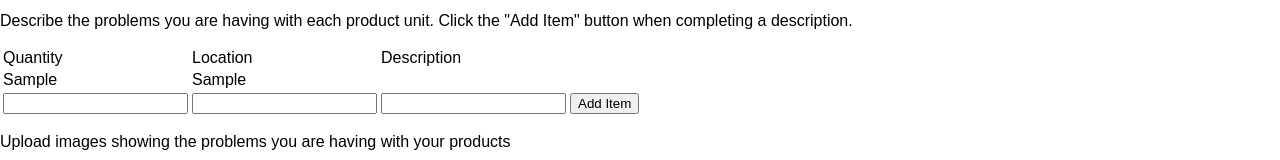
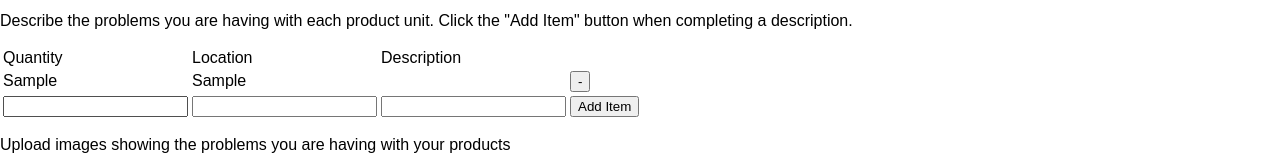
Before and after one commit to sgarrs/service-form, a React (Create React App) app: page / in a window 1280 px wide. Both pictures are taken after typing "Sample", "Sample", "Sample", "Sample", "Sample", "Sample" into the empty fields and a click on the button "Add Item". Shown: the part 489-649 px from the top of the page. Built offline with nearby package versions, Linux system fonts and the light colour scheme.

Commit message:
add remove line item functionality

```diff
--- a/src/App.js
+++ b/src/App.js
@@ -31,6 +31,7 @@ class App extends Component {
 
     this.handleChange = this.handleChange.bind(this);
     this.handleTableSubmit = this.handleTableSubmit.bind(this);
+    this.handleRemoveLineItem = this.handleRemoveLineItem.bind(this);
 
   }
 
@@ -55,16 +56,27 @@ class App extends Component {
     });
   }
 
+  handleRemoveLineItem(e, index) {
+    e.preventDefault();
+    this.setState((prevState) => {
+      const l = prevState.lineItems;
+      return {
+        lineItems: l.slice(0, index).concat(l.slice(index + 1))
+      }
+    });
+  }
+
   renderLineItems(lineItems) {
     if (Array.isArray(lineItems)) {
       if (lineItems.length > 0) {
         return (
-          lineItems.map((line) => {
+          lineItems.map((line, index) => {
             return (
-              <tr>
+              <tr key={`line-item-${index}`}>
                 <td>{line[0]}</td>
                 <td>{line[1]}</td>
                 <td>{line[2]}</td>
+                <td><button onClick={(e) => this.handleRemoveLineItem(e, index)}>-</button></td>
               </tr>
             );
           })
```
